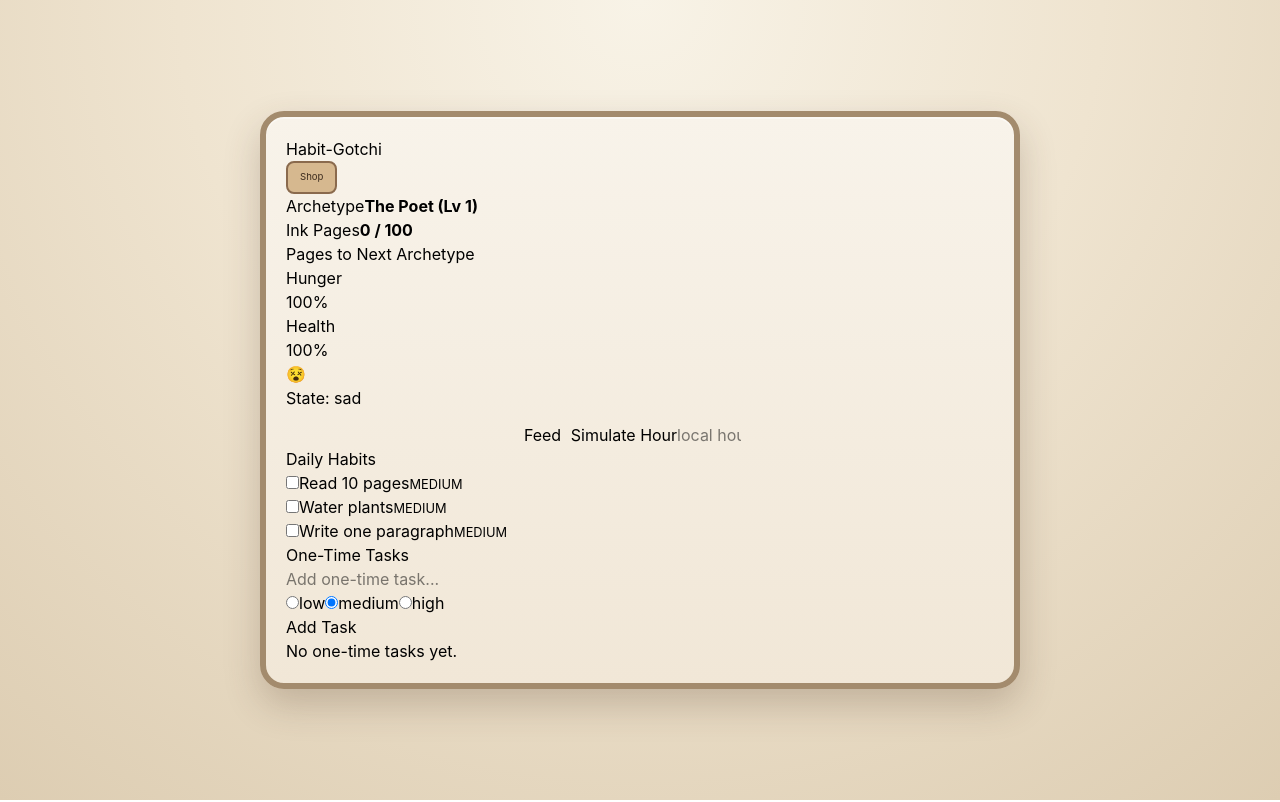
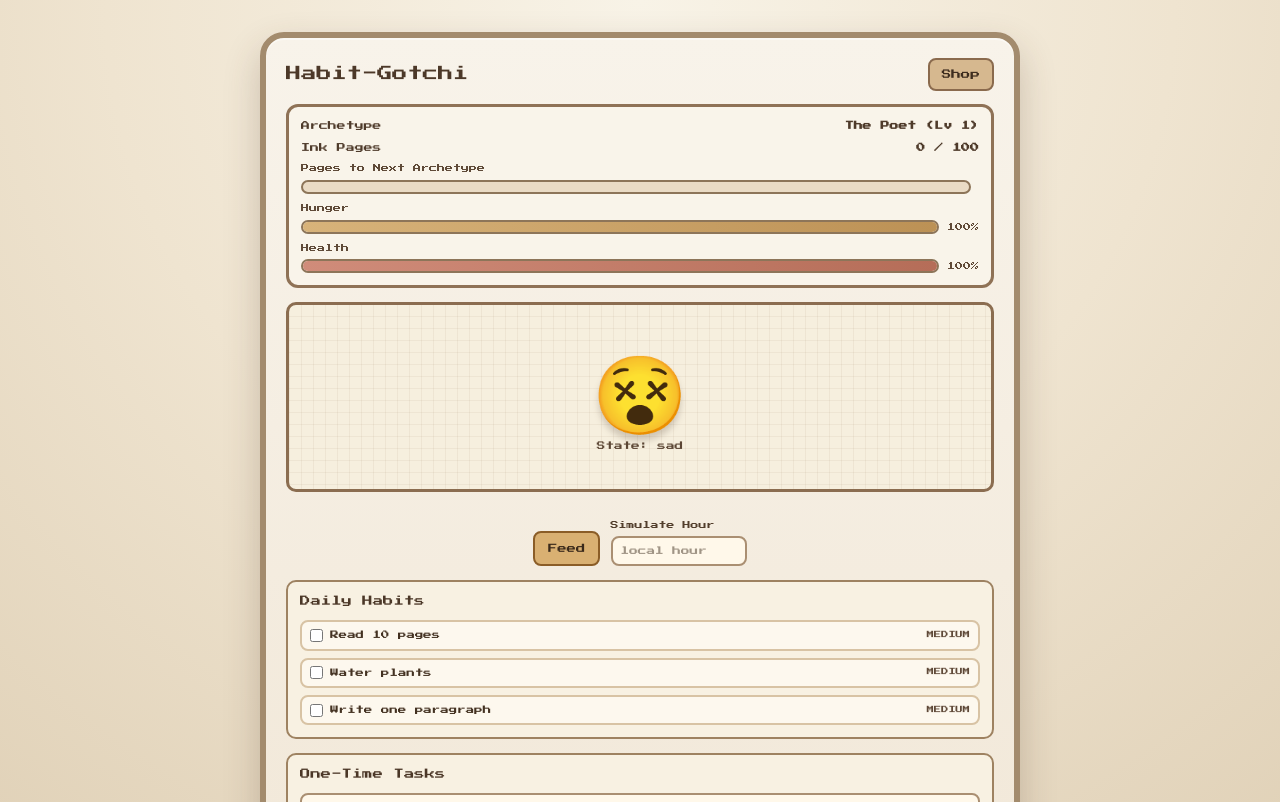
Before and after one commit to callamarie2005/Tamagotchi, a React (Vite) app: page / in a window 1280 px wide. Shown: the top 802 px of the page. Built offline with nearby package versions, Linux system fonts and the light colour scheme.

Commit message:
Fix Habit-Gotchi styles for new app structure
Co-authored-by: callamarie2005 <callamarie2005@users.noreply.github.com>

```diff
--- a/src/App.css
+++ b/src/App.css
@@ -323,3 +323,324 @@
     gap: 0.2rem;
   }
 }
+
+/* Active stylesheet for current App.jsx structure */
+.app-shell {
+  font-family: "Press Start 2P", cursive;
+}
+
+.device {
+  display: grid;
+  gap: 0.85rem;
+}
+
+.device-header {
+  display: flex;
+  justify-content: space-between;
+  align-items: center;
+  gap: 0.75rem;
+}
+
+.device-header h1 {
+  margin: 0;
+  font-size: 0.95rem;
+  color: #4c3828;
+}
+
+.stats {
+  border: 3px solid #8f7256;
+  border-radius: 12px;
+  background: #f9f4ea;
+  padding: 0.75rem;
+  display: grid;
+  gap: 0.5rem;
+}
+
+.stat-row {
+  display: flex;
+  justify-content: space-between;
+  align-items: center;
+  gap: 0.75rem;
+  font-size: 0.56rem;
+  color: #4e3a2a;
+}
+
+.bar-wrap {
+  display: grid;
+  grid-template-columns: 1fr auto;
+  grid-template-areas:
+    "label label"
+    "track meta";
+  align-items: center;
+  gap: 0.36rem 0.5rem;
+}
+
+.bar-wrap label {
+  grid-area: label;
+  font-size: 0.5rem;
+  color: #5f4a38;
+}
+
+.bar-track {
+  grid-area: track;
+  width: 100%;
+  height: 14px;
+  border: 2px solid #8d7559;
+  border-radius: 999px;
+  background: #eadbc5;
+  overflow: hidden;
+}
+
+.bar-fill {
+  height: 100%;
+  transition: width 0.25s ease;
+}
+
+.bar-fill.ink {
+  background: linear-gradient(90deg, #9f7f5e, #7e5a3d);
+}
+
+.bar-fill.hunger {
+  background: linear-gradient(90deg, #d8b37a, #bc9155);
+}
+
+.bar-fill.health {
+  background: linear-gradient(90deg, #d08c7a, #b56d58);
+}
+
+.bar-meta {
+  grid-area: meta;
+  font-size: 0.5rem;
+  color: #614a37;
+}
+
+.bonus {
+  margin: 0.1rem 0 0;
+  font-size: 0.5rem;
+  color: #5b4634;
+  line-height: 1.4;
+}
+
+.pixel-canvas {
+  display: flex;
+  flex-direction: column;
+  align-items: center;
+  justify-content: center;
+  border: 3px solid #8b6d50;
+  border-radius: 10px;
+  min-height: 190px;
+  background:
+    linear-gradient(0deg, rgba(140, 111, 74, 0.08) 1px, transparent 1px),
+    linear-gradient(90deg, rgba(140, 111, 74, 0.08) 1px, transparent 1px),
+    #f6efde;
+  background-size: 12px 12px;
+  position: relative;
+}
+
+.pet {
+  position: relative;
+  display: inline-flex;
+  align-items: center;
+  justify-content: center;
+  min-height: 92px;
+  min-width: 92px;
+}
+
+.pet-core {
+  font-size: 4.8rem;
+  line-height: 1;
+  animation: bounce 1.6s infinite steps(2, end);
+  filter: drop-shadow(0 6px 3px rgba(58, 39, 23, 0.2));
+}
+
+.pet.sick .pet-core {
+  filter: grayscale(1) contrast(1.2);
+  text-shadow:
+    -2px 0 #5b5b5b,
+    2px 0 #8a8a8a,
+    0 -2px #4a4a4a,
+    0 2px #737373;
+}
+
+.device.sick-mode {
+  filter: grayscale(0.68) contrast(1.05);
+}
+
+.hat {
+  position: absolute;
+  top: -0.3rem;
+  left: 50%;
+  transform: translateX(-50%);
+  font-size: 1.2rem;
+}
+
+.status-icon {
+  position: absolute;
+  top: -0.25rem;
+  right: -0.35rem;
+  font-size: 1.28rem;
+}
+
+.sparkle {
+  position: absolute;
+  top: 0.1rem;
+  left: -0.55rem;
+  font-size: 1rem;
+}
+
+.mood-label {
+  margin: 0.45rem 0 0;
+  font-size: 0.54rem;
+  color: #5b4634;
+}
+
+.controls {
+  display: flex;
+  flex-wrap: wrap;
+  gap: 0.65rem;
+  align-items: end;
+  justify-content: center;
+}
+
+.feed-button {
+  border: 2px solid #8b5d27;
+  border-radius: 8px;
+  background: #d9b072;
+  color: #3a291a;
+  font-family: inherit;
+  font-size: 0.58rem;
+  padding: 0.55rem 0.8rem;
+  cursor: pointer;
+}
+
+.time-preview {
+  display: inline-grid;
+  gap: 0.3rem;
+  font-size: 0.5rem;
+  color: #523e2c;
+}
+
+.time-preview input {
+  border: 2px solid #aa8f72;
+  background: #fff8ea;
+  color: #3f2f20;
+  border-radius: 8px;
+  font-family: inherit;
+  font-size: 0.54rem;
+  padding: 0.42rem 0.5rem;
+  width: 136px;
+}
+
+.habit-section {
+  border: 2px solid #9e8261;
+  border-radius: 10px;
+  padding: 0.75rem;
+  background: #f8f1e2;
+}
+
+.habit-section h2 {
+  margin: 0 0 0.68rem;
+  font-size: 0.65rem;
+  color: #4b3727;
+}
+
+.habit-section ul {
+  list-style: none;
+  margin: 0;
+  padding: 0;
+  display: grid;
+  gap: 0.42rem;
+}
+
+.habit-section li {
+  display: flex;
+  align-items: center;
+  justify-content: space-between;
+  gap: 0.5rem;
+  border: 2px solid #d8c3a4;
+  border-radius: 8px;
+  padding: 0.42rem 0.5rem;
+  background: #fdf8ee;
+  font-size: 0.53rem;
+}
+
+.habit-section li.done {
+  opacity: 0.72;
+}
+
+.habit-section label {
+  display: flex;
+  align-items: center;
+  gap: 0.45rem;
+  color: #433121;
+}
+
+.habit-section small {
+  font-size: 0.45rem;
+  color: #5f4938;
+}
+
+.habit-section small.critical {
+  color: #4f2c13;
+}
+
+.task-form {
+  display: grid;
+  gap: 0.45rem;
+  margin-bottom: 0.58rem;
+}
+
+.task-form input[type="text"] {
+  border: 2px solid #aa8f72;
+  background: #fff8ea;
+  color: #3f2f20;
+  border-radius: 8px;
+  font-family: inherit;
+  font-size: 0.56rem;
+  padding: 0.5rem 0.55rem;
+}
+
+.priority-toggle {
+  display: flex;
+  gap: 0.7rem;
+  font-size: 0.5rem;
+  color: #5f4938;
+}
+
+.priority-toggle label {
+  gap: 0.3rem;
+}
+
+.task-form button {
+  width: fit-content;
+  border: 2px solid #7e6248;
+  border-radius: 8px;
+  background: #c9ab84;
+  color: #332416;
+  font-family: inherit;
+  font-size: 0.56rem;
+  padding: 0.5rem 0.65rem;
+  cursor: pointer;
+}
+
+.empty-row {
+  justify-content: center;
+}
+
+@media (max-width: 720px) {
+  .device {
+    padding: 0.9rem;
+  }
+
+  .bar-wrap {
+    grid-template-columns: 1fr;
+    grid-template-areas:
+      "label"
+      "track"
+      "meta";
+  }
+
+  .time-preview input {
+    width: 100%;
+  }
+}
```
